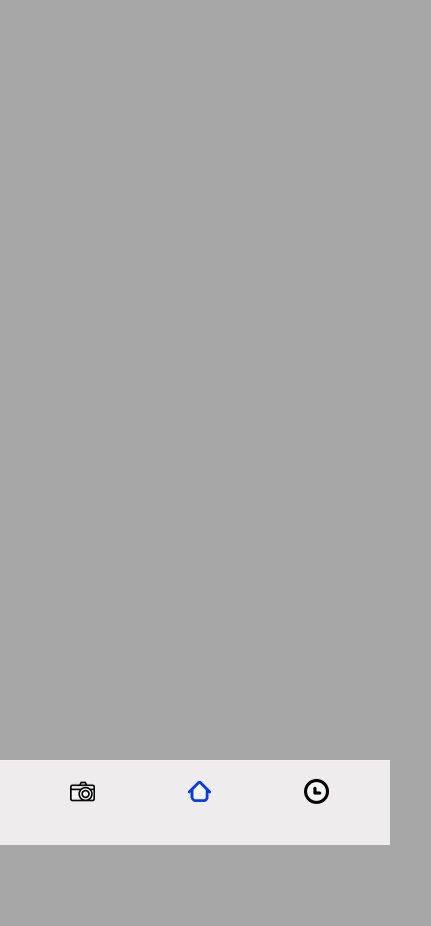
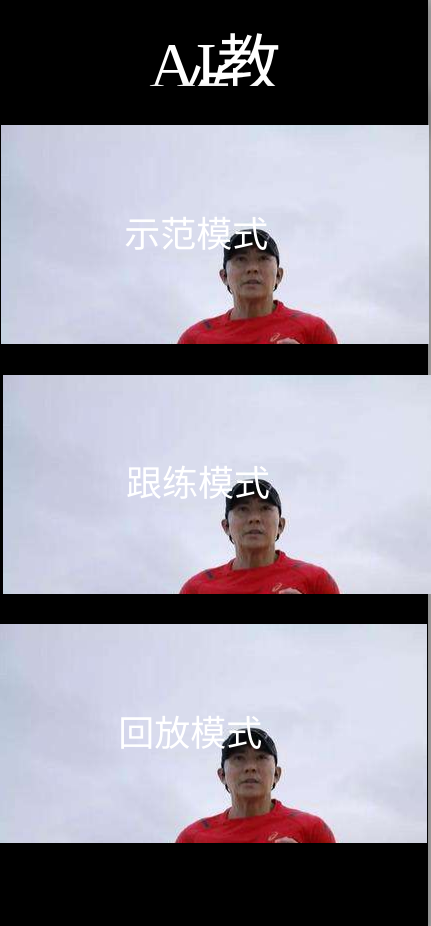
Before and after one commit to leoShen917/smart-app, a plain HTML site: page www/home.html in a window 390 px wide. Shown: the whole page, 431 px wide, since content can reach past the window. Before the commit the page ends 845 px from the top, so only its background shows below. Drawn offline with Linux system fonts and the light colour scheme; some packages are replaced by stand-ins of ours; a web font is replaced by a local one.

Commit message:
主界面更新

```diff
--- a/www/css/common.css
+++ b/www/css/common.css
@@ -30,6 +30,85 @@
     position: relative;
     top:  -120px;
     left: -160px;
+}
+
+.header{
+/* header */
+position: absolute;
+left: 0px;
+top: 0px;
+width: 428px;
+height: 132.02px;
+box-shadow: 0px 4px 10px 0px rgba(0, 0, 0, 0.3);
+}
+.headerbar{
+/* base */
+position: absolute;
+left: 0px;
+top: 0px;
+width: 428px;
+height: 132.02px;
+background: #000000;
+}
+.headertext{
+/* AI教练 */
+position: absolute;
+width: 192px;
+height: 32px;
+top: 50.01px;
+left: 119px;
+
+
+color: rgb(255, 255, 255);
+font-family: YouSheBiaoTiHei;
+font-size: 64px;
+font-weight: 400;
+line-height: 32px;
+letter-spacing: 0px;
+text-align: center;
+}
+.main{
+/* main */
+
+position: absolute;
+left: 0px;
+top: 85.87px;
+width: 428px;
+height: 840.13px;
+background: #000000;
+box-sizing: border-box;
+border: 1px solid #000000;
+box-shadow: 0px 4px 10px 0px rgba(0, 0, 0, 0.3);
+}
+.patternchoose{
+/* 示范模式 */
+position: absolute;
+left: 0px;
+top: 38.56px;
+width: 428px;
+height: 218.75px;
+}
+.patternchoosebutton{
+/* 按钮 */
+position: absolute;
+left: 123.23px;
+top: 78.22px;
+width: 189.23px;
+height: 62.31px;
+}
+.patternchoosetext{
+/* 示范模式文本 */
+position: absolute;
+left: 0px;
+top: 15.15px;
+width: 189px;
+height: 32px;
+font-family: YouSheBiaoTiHei;
+font-size: 36px;
+font-weight: normal;
+line-height: 32px;
+letter-spacing: 0em;
+color: #FFFFFF;
 }
  .bottom {
      height: 10%;
--- a/www/home.html
+++ b/www/home.html
@@ -23,16 +23,43 @@
         }
     </style>
 </head>
-
+<style>
+    @font-face{
+        font-family: "YouSheBiaoTiHei";
+        src:url("font/YouSheBiaoTiHei.ttf")
+    }
+</style>
 <body onload="showmap()">
     <div id='allmap'></div>
-    <div class='bottom'>
+    <div id="homedeader" class="header">
+        <div class="headerbar"></div>
+        <div class="headertext">AI教练</div>
+    </div>
+    <div class="main">
+        <div class="patternchoose" style="background-image: url(/img/wuzi.jpeg);">
+            <div type="button" class="patternchoosebutton" onclick="window.location.href='show.html';">
+                    <div class="patternchoosetext">示范模式</div>
+            </div>
+        </div>
+        <div class="patternchoose" style="background-image: url(/img/wuzi.jpeg); left: 2.08px;top: 288.08px;width: 428px;height: 218.75px;">
+            <div type="button" class="patternchoosebutton" onclick="window.location.href='show.html';" style="left: 122.92px;top: 77.49px;width: 189.23px;height: 62.31px;">
+                    <div class="patternchoosetext" style="left: 0px;top: 15.15px;width: 189px;height: 32px;">跟练模式</div>
+            </div>
+        </div>
+        <div class="patternchoose" style="background-image: url(/img/wuzi.jpeg); left: -2.08px;top: 537.59px;width: 428px;height: 218.75px;">
+            <div type="button" class="patternchoosebutton" onclick="window.location.href='history.html';" style="left: 119.38px;top: 78.22px;width: 189.23px;height: 62.31px;">
+                    <div class="patternchoosetext" style="left: 0px;top: 15.15px;width: 189px;height: 32px;">回放模式</div>
+            </div>
+        </div>
+    </div>
+
+    <!-- <div class='bottom'>
         <div class='container'>
             <div class='camera'><a href='camera.html'><img id='camera' src='img/camera2.png'></a></div>
             <div class='home'><a href='#'><img id='home' src='img/home.png'></a></div>
             <div class='history'><a href='history.html'><img id='history' src='img/history_no.png'></a></div>
         </div>
-    </div>
+    </div> -->
     <!-- <div class="menu-modal">
         <div class="menu-bg"></div>
         <div class="menu">
```
Also changed, not shown: www/img/wuzi.jpeg (added), 1 other file.
